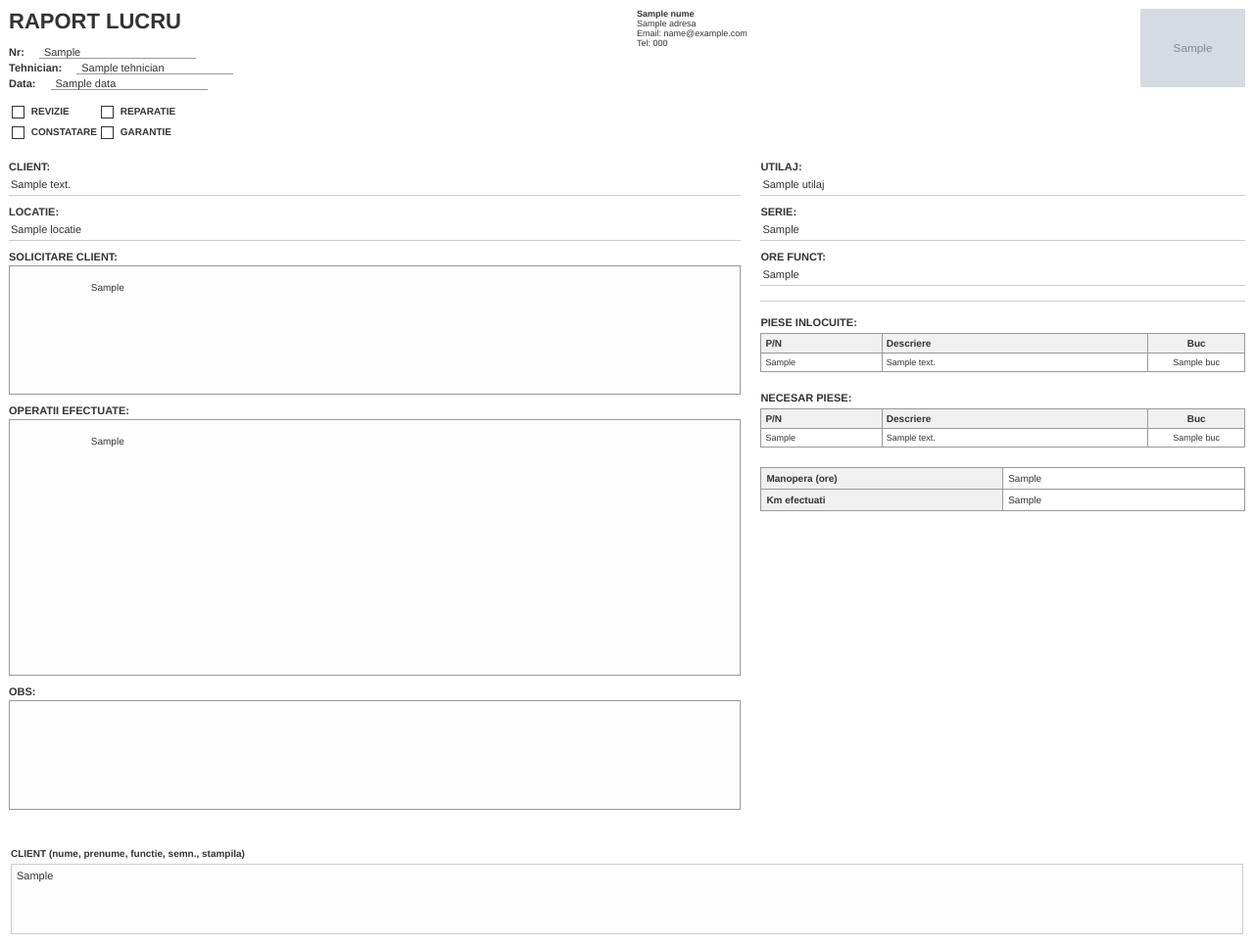
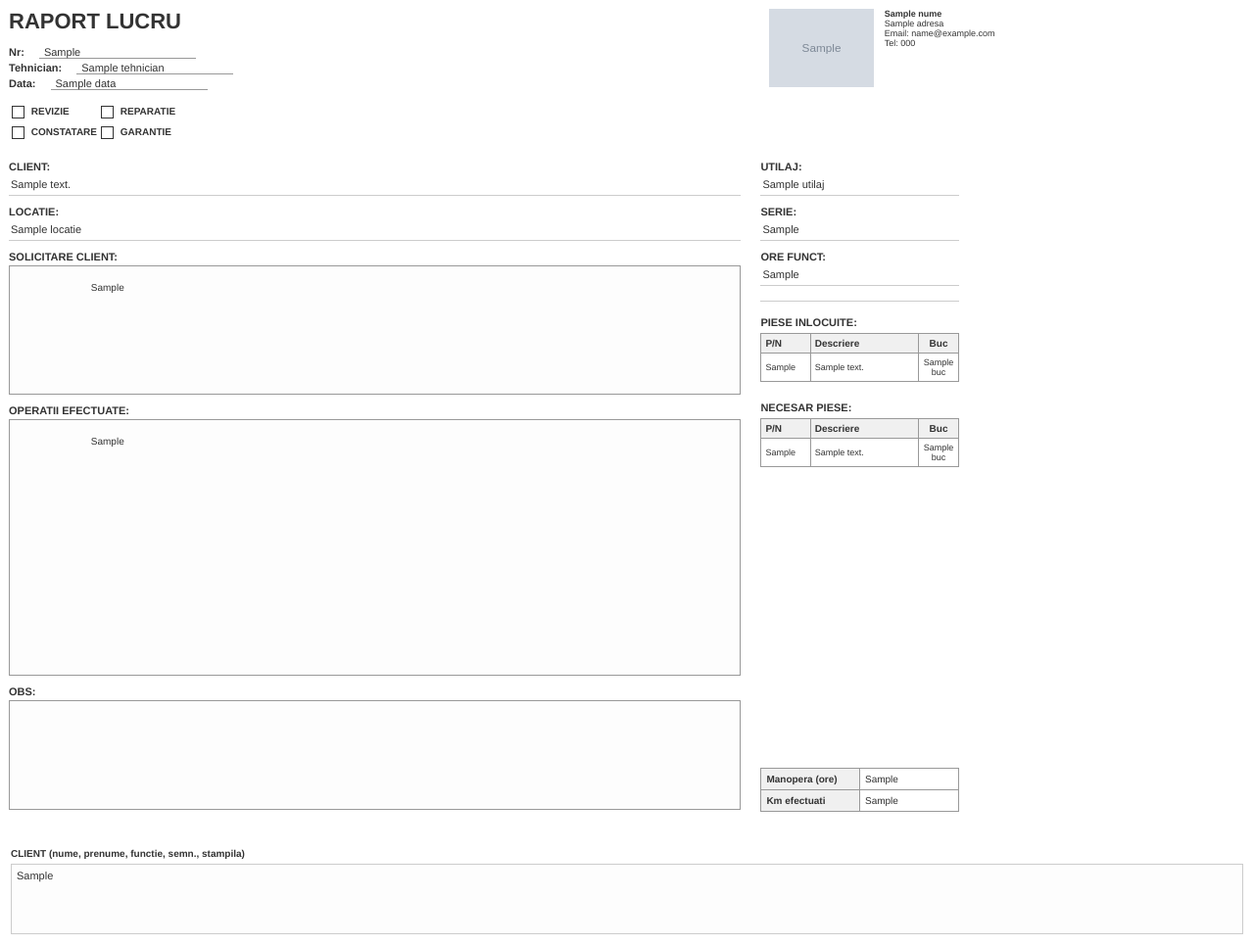
Before and after one commit to DrgDodge/app_report, a Flask app: template src/routes/templates/report_template.html in a window 1280 px wide. Shown: the whole page at 98% size. Run offline with Flask 3, Linux system fonts and the light colour scheme; the template is opened without the code that fills it: most values are stand-ins (such as "Sample title", 1, 10 or a date in 2020); grey boxes marked "Sample" are stand-in pictures.

Commit message:
V0.5.0 - First beta

```diff
--- a/src/routes/templates/report_template.html
+++ b/src/routes/templates/report_template.html
@@ -28,22 +28,22 @@
         }
 
         .header-table .header-left {
-            width: 50%;
+            width: 45%;
+            vertical-align: top;
+        }
+
+        .header-table .header-right {
+            width: 25%;
+            text-align: right;
             vertical-align: top;
         }
 
         .header-table .header-center {
-            width: 20%;
+            width: 30%;
             vertical-align: top;
             text-align: left;
             font-size: 9px;
             padding-left: 10px;
-        }
-
-        .header-table .header-right {
-            width: 30%;
-            text-align: right;
-            vertical-align: top;
         }
 
         .report-title {
@@ -105,18 +105,29 @@
             width: 100%;
             border-collapse: collapse;
             margin-top: 15px;
+            height: calc(100vh - 200px); /* Adjust height for main content */
+        }
+
+        .main-layout-table .left-col,
+        .main-layout-table .right-col {
+            vertical-align: top;
+            padding-right: 10px;
+            height: 100%;
         }
 
         .main-layout-table .left-col {
             width: 60%;
-            vertical-align: top;
-            padding-right: 10px;
         }
 
         .main-layout-table .right-col {
             width: 40%;
-            vertical-align: top;
             padding-left: 10px;
+            display: flex; /* Use flexbox for right column */
+            flex-direction: column;
+        }
+
+        .right-col-content {
+            flex-grow: 1; /* This section will take up available space */
         }
 
         .form-section {
@@ -257,16 +268,16 @@
                         </table>
                     </div>
                 </td>
+                <td class="header-right">
+                    {% if logo_data_uri %}
+                    <img src="{{ logo_data_uri }}" alt="Logo" class="logo">
+                    {% endif %}
+                </td>
                 <td class="header-center">
                     <strong>{{ companie.nume }}</strong><br>
                     {{ companie.adresa }}<br>
                     Email: {{ companie.email }}<br>
                     Tel: {{ companie.telefon }}
-                </td>
-                <td class="header-right">
-                    {% if logo_data_uri %}
-                    <img src="{{ logo_data_uri }}" alt="Logo" class="logo">
-                    {% endif %}
                 </td>
             </tr>
         </table>
@@ -307,6 +318,7 @@
                 </td>
 
                 <td class="right-col">
+                    <div class="right-col-content">
                         <div class="form-section">
                             <span class="form-label">Utilaj:</span>
                             <div class="form-data-line">{{ raport.utilaj }}</div>
@@ -367,6 +379,7 @@
                                 </tbody>
                             </table>
                         </div>
+                    </div>
 
                     <div class="form-section" style="margin-top: 20px;">
                          <table class="summary-table">
```
Lines whose indentation alone changed are shown as unchanged.
